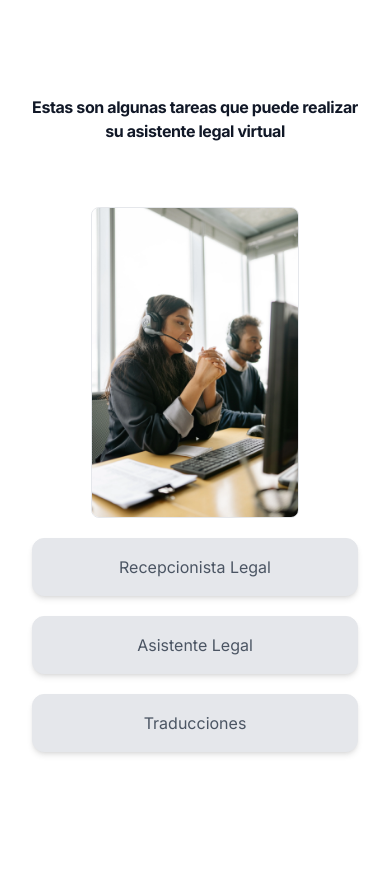
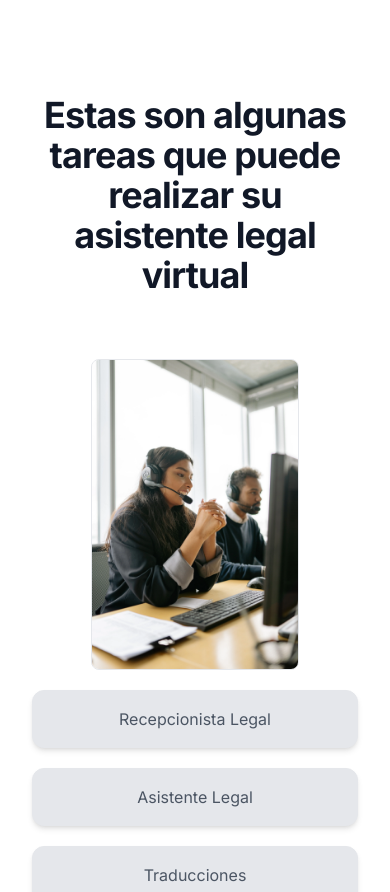
Before and after one commit to Js-jax/project-envios, a Next.js app in the folder traduction-project/: page / in a window 390 px wide. Shown: the part 845-1737 px from the top of the page. Built offline with nearby package versions, Linux system fonts and the light colour scheme.

Commit message:
correcciones visuales

```diff
--- a/traduction-project/app/page.tsx
+++ b/traduction-project/app/page.tsx
@@ -36,10 +36,10 @@ export default function Home() {
       </div>
       <div className="relative isolate pt-14 my-10">
         <div className="mx-auto max-w-2xl flex items-center">
-          <h2 className="font-bold tracking-tight text-gray-900 sm:text-4xl text-center mx-auto">
+          <h1 className="text-4xl font-bold tracking-tight text-gray-900 sm:text-4xl mx-auto text-center">
             Estas son algunas tareas que puede realizar su asistente legal
             virtual
-          </h2>
+          </h1>
         </div>
         <div className="mx-auto my-12 max-w-7xl lg:flex lg:items-center lg:gap-x-10 lg:px-8">
           <div className="mt-16 sm:mt-24 lg:mt-0 lg:flex-shrink-0 lg:flex-grow">
```
